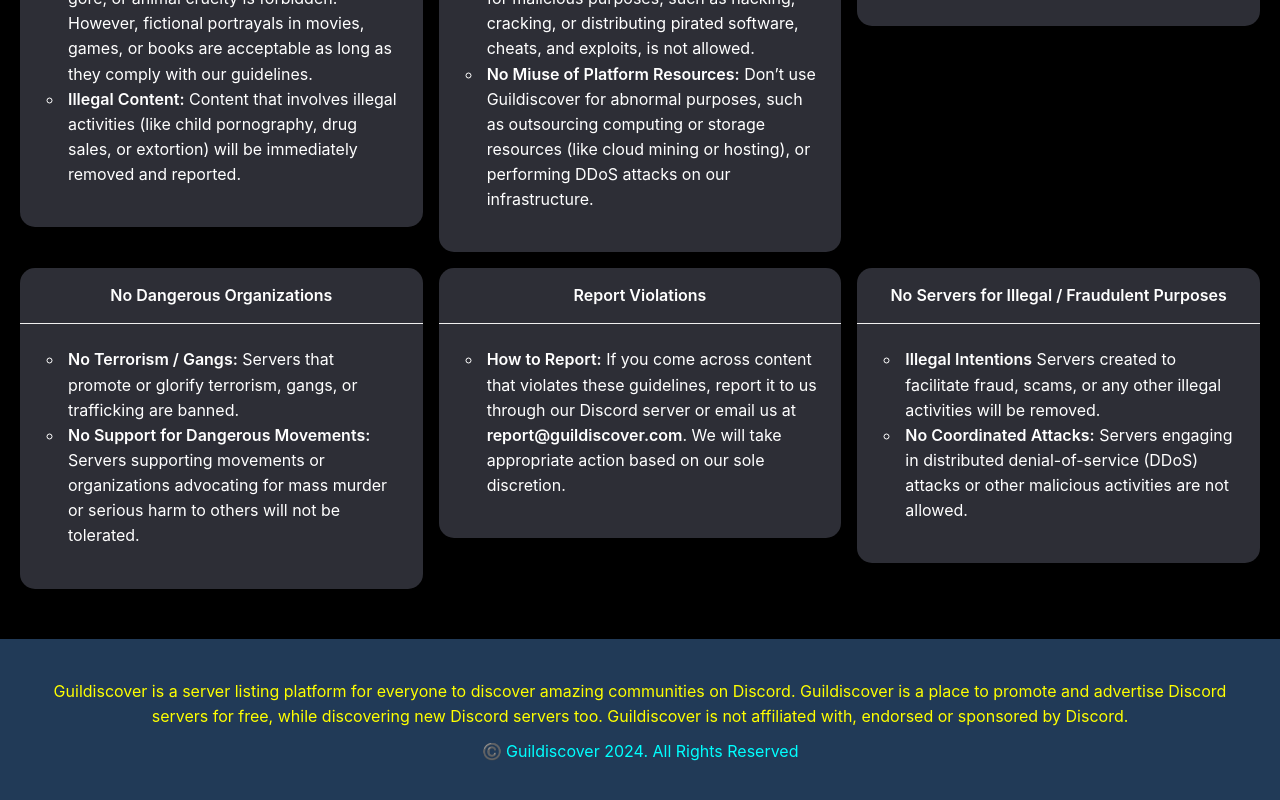
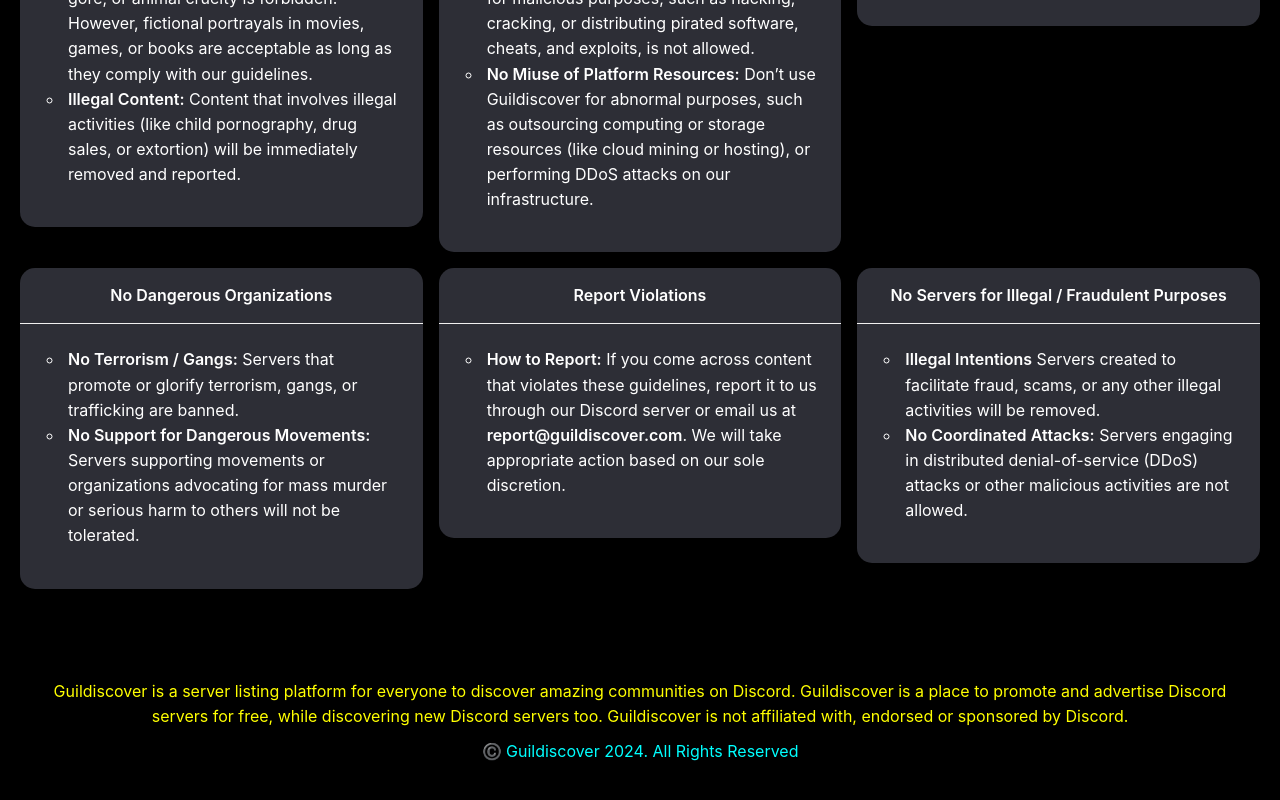
Before and after one commit to GuildDiscover/Main-Website, a React (Create React App) app: page /guidelines in a window 1280 px wide. Shown: the part 1561-2361 px from the top of the page. Built offline with nearby package versions, Linux system fonts and the light colour scheme.

Commit message:
Update Footer.js
Making the design for the footer to align with the UI of the entire website alike.

```diff
--- a/src/components/Footer.js
+++ b/src/components/Footer.js
@@ -8,7 +8,7 @@
   return (
     <Footer
       style={{
-        backgroundColor: "#213A57",
+        backgroundColor: "black",
         color: "#d1d1d1",
         textAlign: "center",
         padding: "40px",
```
